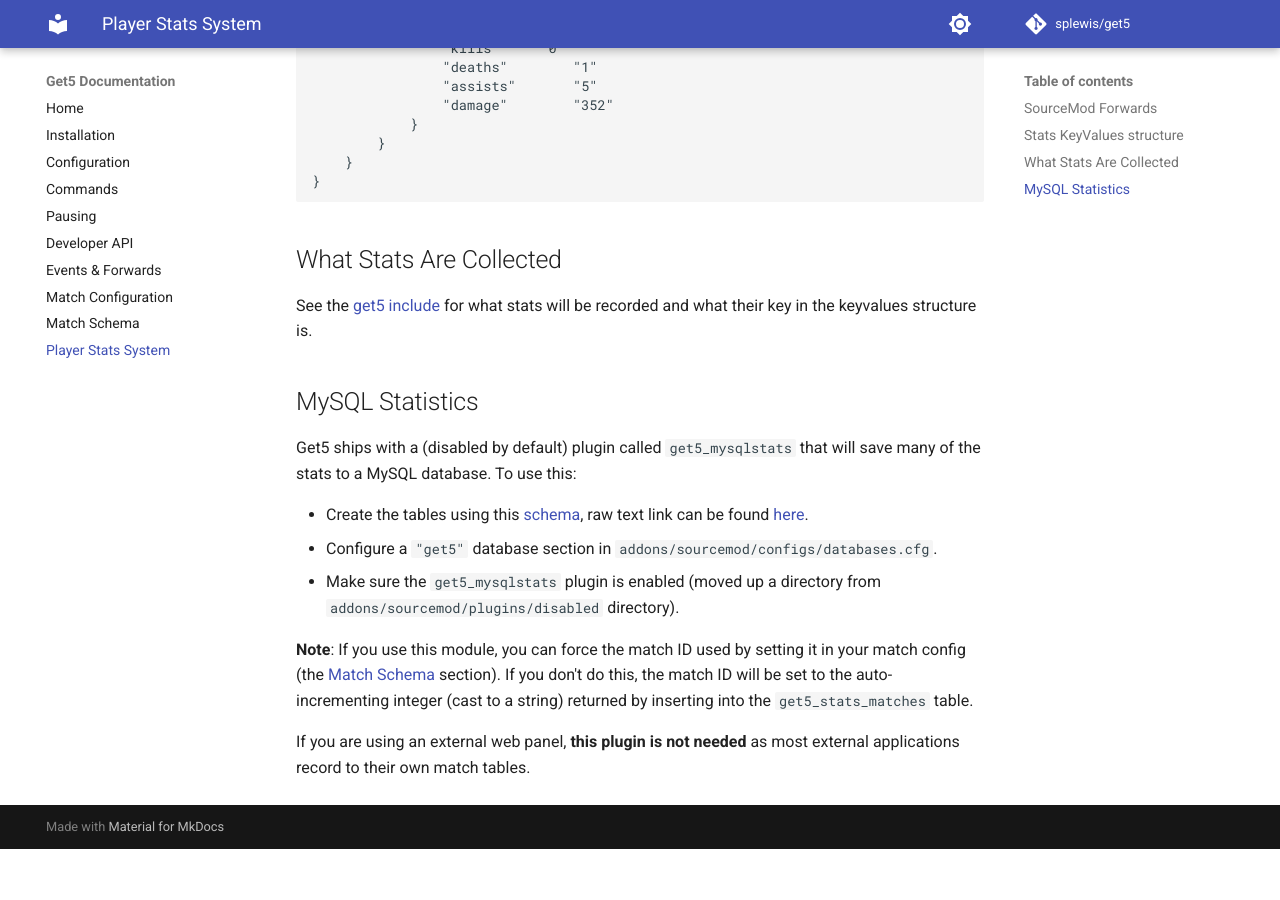
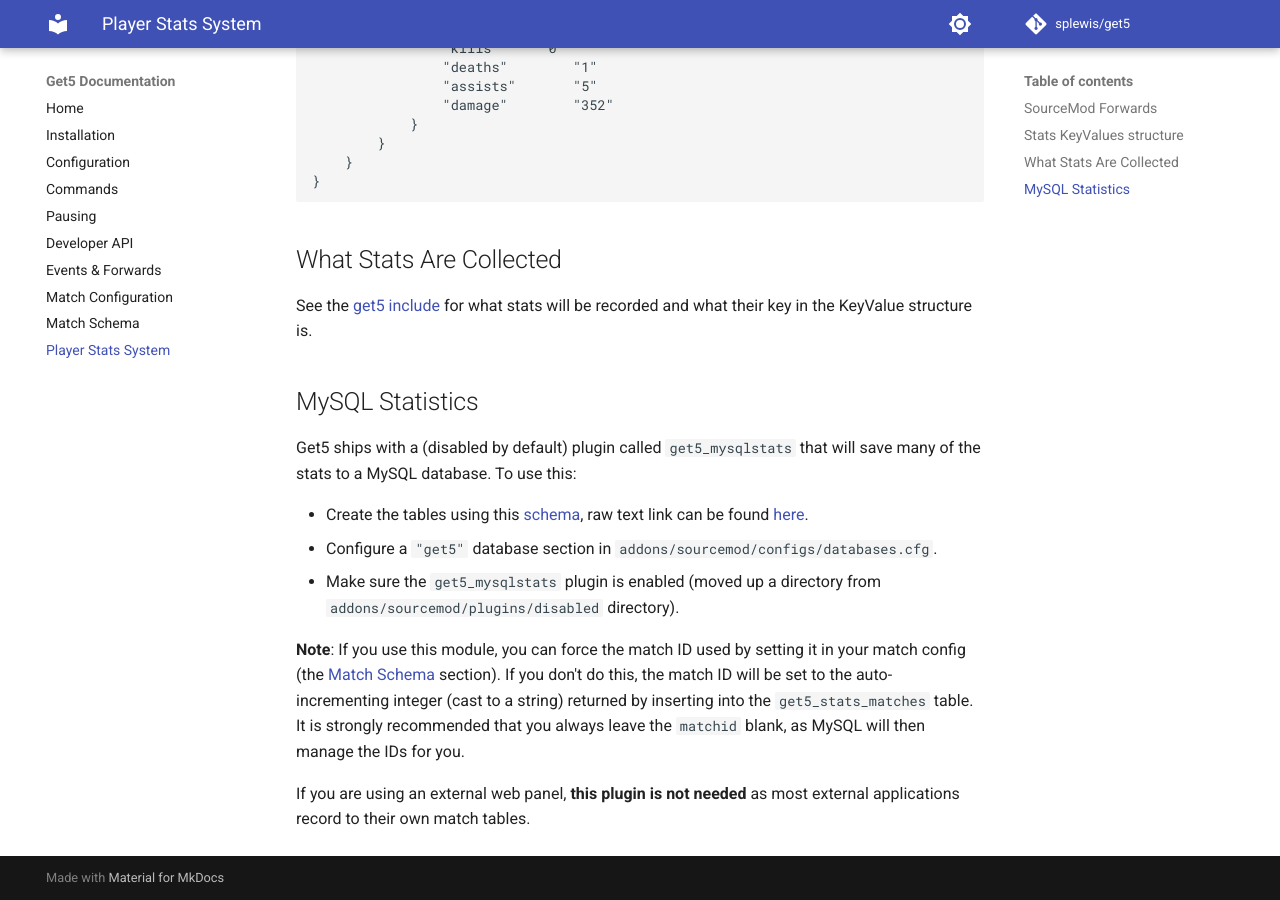
Before and after one commit to splewis/get5, an MkDocs documentation site: the page built from documentation/docs/stats_system.md, in a window 1280 px wide and 900 px high, scrolled down 1124 px. Built offline with MkDocs 1.6.1 and Material for MkDocs 9.7.7, drawn with Linux system fonts in a browser that asks for light colours; comment, search, counter and statistics services are not loaded; before the commit the page ends 1973 px from its top, so only the background shows below that.

```diff
--- a/documentation/docs/stats_system.md
+++ b/documentation/docs/stats_system.md
@@ -57,10 +57,10 @@
 
 ## What Stats Are Collected
 
-See the [get5 include](https://github.com/splewis/get5/blob/master/scripting/include/get5.inc#L171) for what stats will
-be recorded and what their key in the keyvalues structure is.
+See the [get5 include](https://github.com/splewis/get5/blob/master/scripting/include/get5.inc#L1769) for what stats will
+be recorded and what their key in the KeyValue structure is.
 
-## MySQL Statistics
+## MySQL Statistics {: #mysql }
 
 Get5 ships with a (disabled by default) plugin called `get5_mysqlstats` that will save many of the stats to a MySQL
 database. To use this:
@@ -72,8 +72,9 @@
   directory).
 
 **Note**: If you use this module, you can force the match ID used by setting it in your match config
-(the [Match Schema](./match_schema/#optional-values) section). If you don't do this, the match ID will be set to the
-auto-incrementing integer (cast to a string) returned by inserting into the `get5_stats_matches` table.
+(the [Match Schema](../match_schema/#optional-values) section). If you don't do this, the match ID will be set to the
+auto-incrementing integer (cast to a string) returned by inserting into the `get5_stats_matches` table. It is strongly
+recommended that you always leave the `matchid` blank, as MySQL will then manage the IDs for you.
 
 If you are using an external web panel, **this plugin is not needed** as most external applications record to their own
 match tables.
```
Also changed, not shown: documentation/docs/commands.md (+2 -1 lines), documentation/docs/match_schema.md (+4 -2 lines), 2 other files.
